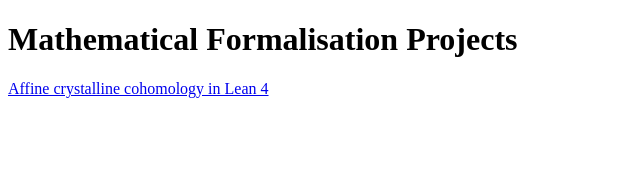
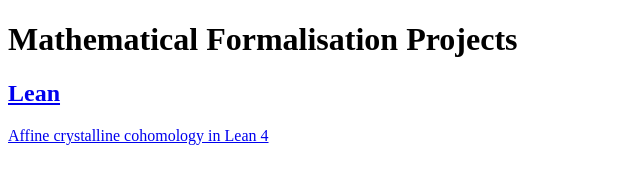
Before and after one commit to daddeziomath/daddeziomath.github.io, a plain HTML site: page index.html in a window 1280 px wide. Shown: the whole page, without its empty margins (0-640 px from the left). Drawn offline with Linux system fonts and the light colour scheme.

Commit message:
Link homepage to the Lean project section

```diff
--- a/index.html
+++ b/index.html
@@ -1,12 +1,13 @@
-
 <!DOCTYPE html>
 <html lang="en">
 <head>
   <meta charset="UTF-8">
+  <meta name="viewport" content="width=device-width, initial-scale=1">
   <title>Mathematical Formalisation Projects</title>
 </head>
 <body>
   <h1>Mathematical Formalisation Projects</h1>
+  <h2><a href="Lean/">Lean</a></h2>
   <p><a href="https://github.com/daddeziomath/affine-crystalline">Affine crystalline cohomology in Lean 4</a></p>
 </body>
 </html>
```
